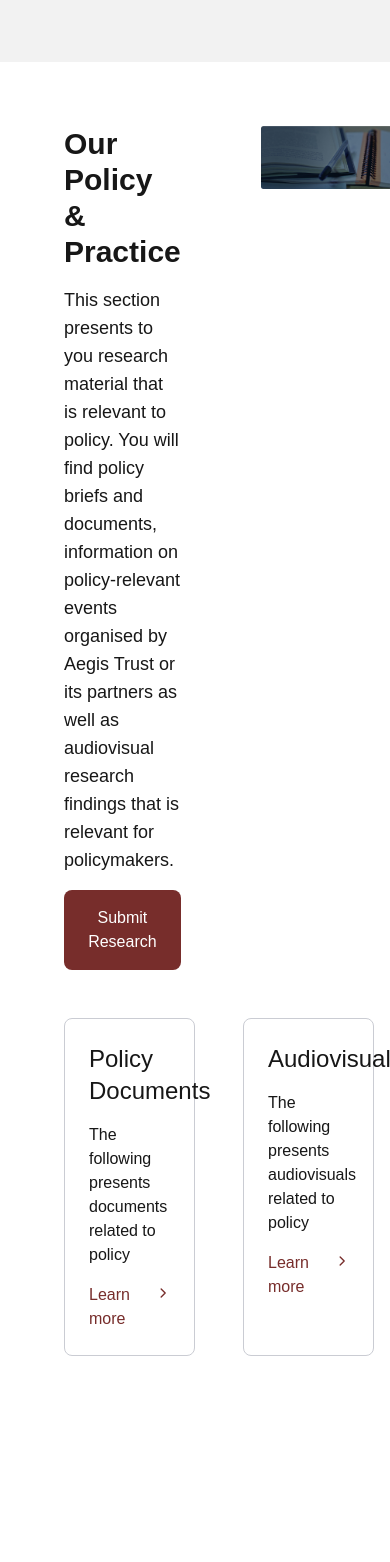
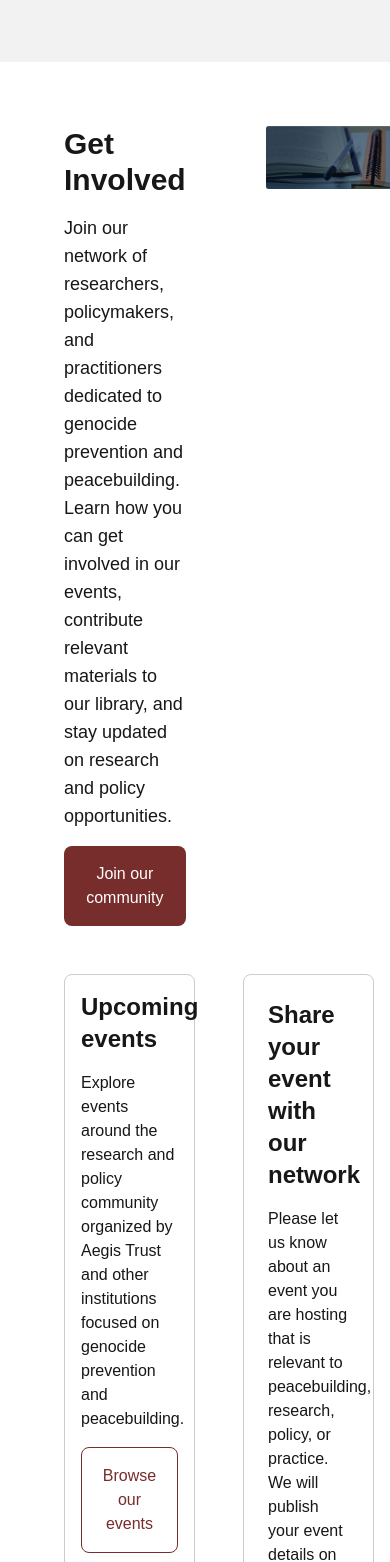
Before and after one commit to belladev250/aegis, a Next.js app: page / in a window 390 px wide. Shown: the part 4266-5828 px from the top of the page. Before the commit the page ends 5686 px from the top, so only its background shows below. Built offline with nearby package versions, Linux system fonts and the light colour scheme.

Commit message:
men changes

```diff
--- a/app/components/Navbar.tsx
+++ b/app/components/Navbar.tsx
@@ -25,7 +25,7 @@ const Navbar = () => {
         </div>
 
         {/* Desktop Navigation */}
-        <nav className='hidden md:flex space-x-6 text-navy'>
+        <nav className='hidden md:flex space-x-6 text-navy mr-20 p-2'>
           <Link href="/" className='hover:text-maroon transition-colors duration-200'>Home</Link>
           <Link href="/about" className='hover:text-maroon transition-colors duration-200'>About Us</Link>
           <Link href="" className='hover:text-maroon transition-colors duration-200'>Aegis Research</Link>
@@ -37,12 +37,7 @@ const Navbar = () => {
         </nav>
 
         {/* Desktop Auth Buttons */}
-        <div className='hidden md:flex items-center space-x-6'>
-          <Link href="" className='text-navy hover:text-maroon transition-colors duration-200'>Login</Link>
-          <Link href="" className='bg-maroon text-white px-4 py-2 rounded-md hover:bg-maroon-dark transition-colors duration-200'>
-            Community
-          </Link>
-        </div>
+
 
         {/* Mobile Menu Button */}
         <button
@@ -74,12 +69,7 @@ const Navbar = () => {
               <Link href="/contact" className='text-navy hover:text-maroon transition-colors duration-200 py-2' onClick={() => setIsOpen(false)}>Contact Us</Link>
 
 
-              <div className='pt-4 border-t border-gray-100'>
-                <Link href="" className='block text-navy hover:text-maroon transition-colors duration-200 py-2' onClick={() => setIsOpen(false)}>Login</Link>
-                <Link href="" className='block bg-maroon text-white px-4 py-2 rounded-md hover:bg-maroon-dark transition-colors duration-200 text-center mt-2' onClick={() => setIsOpen(false)}>
-                  Community
-                </Link>
-              </div>
+
             </div>
           </div>
         )}
--- a/app/page.tsx
+++ b/app/page.tsx
@@ -178,38 +178,38 @@ export default function Home() {
   <div className="flex w-full space-x-20">
 
     <div className="w-1/2 space-y-4">
-     <p className="font-bold text-3xl">Our Policy & Practice</p>
-     <p className="text-lg">This section presents to you research material that is relevant to policy. You will find policy briefs and documents,
-       information on policy-relevant events organised by Aegis Trust or its partners as well as audiovisual research findings
-       that is relevant for policymakers.</p>
+     <p className="font-bold text-3xl">Get Involved</p>
+     <p className="text-lg">Join our network of researchers, policymakers,
+       and practitioners dedicated to genocide prevention and peacebuilding.
+       Learn how you can get involved in our events, contribute relevant materials to our library,
+       and stay updated on research and policy opportunities.</p>
 
-    <button className="bg-maroon text-white rounded-lg p-4">Submit Research</button>
+    <button className="bg-maroon text-white rounded-lg p-4">Join our community</button>
     </div>
 
     <div className="w-1/2 object-cover flex-shrink-0">
-     <Image src='/pen.png' alt="pen" width={500} height={500} />
+     <Image src='/pen.png' alt="pen" width={600} height={600} />
     </div>
 
   </div>
 
   <div className="flex w-full space-x-12">
 
-  <div className="space-y-4 border -2 border-borderColor p-6 rounded-lg w-1/2">
-    <p className=" text-2xl"> Policy Documents</p>
-    <p className="text-md">The following presents documents related to policy</p>
-       <div className="flex space-x-2 cursor-pointer">
-      <p className="text-maroon texl-lg">Learn more </p>
-      <IoChevronForward className="text-maroon text-xl"/>
-      </div>
+  <div className="space-y-4 border -2 border-borderColor p-4 rounded-lg w-1/2">
+    <p className=" text-2xl font-bold"> Upcoming events</p>
+    <p className="text-md">Explore events around the research and policy community organized by Aegis Trust and
+      other institutions focused on genocide prevention and peacebuilding.</p>
+      <button className="p-4 border border-maroon text-maroon rounded-lg">Browse our events</button>
+
   </div>
 
   <div className="space-y-4 border -2 border-borderColor p-6 rounded-lg w-1/2">
-    <p className=" text-2xl"> Audiovisual</p>
-    <p className="text-md">The following presents audiovisuals related to policy</p>
-       <div className="flex space-x-2 cursor-pointer">
-      <p className="text-maroon texl-lg">Learn more </p>
-      <IoChevronForward className="text-maroon text-xl"/>
-      </div>
+    <p className=" text-2xl font-bold"> Share your event with our network    </p>
+    <p className="text-md">Please let us know about an event you are hosting that is relevant to peacebuilding, research, policy, or practice. We will publish your event details
+       on our events page and share it with our network.</p>
+
+    <button className="p-4 border border-maroon text-maroon rounded-lg">Share your event</button>
+
   </div>
 
 
```
